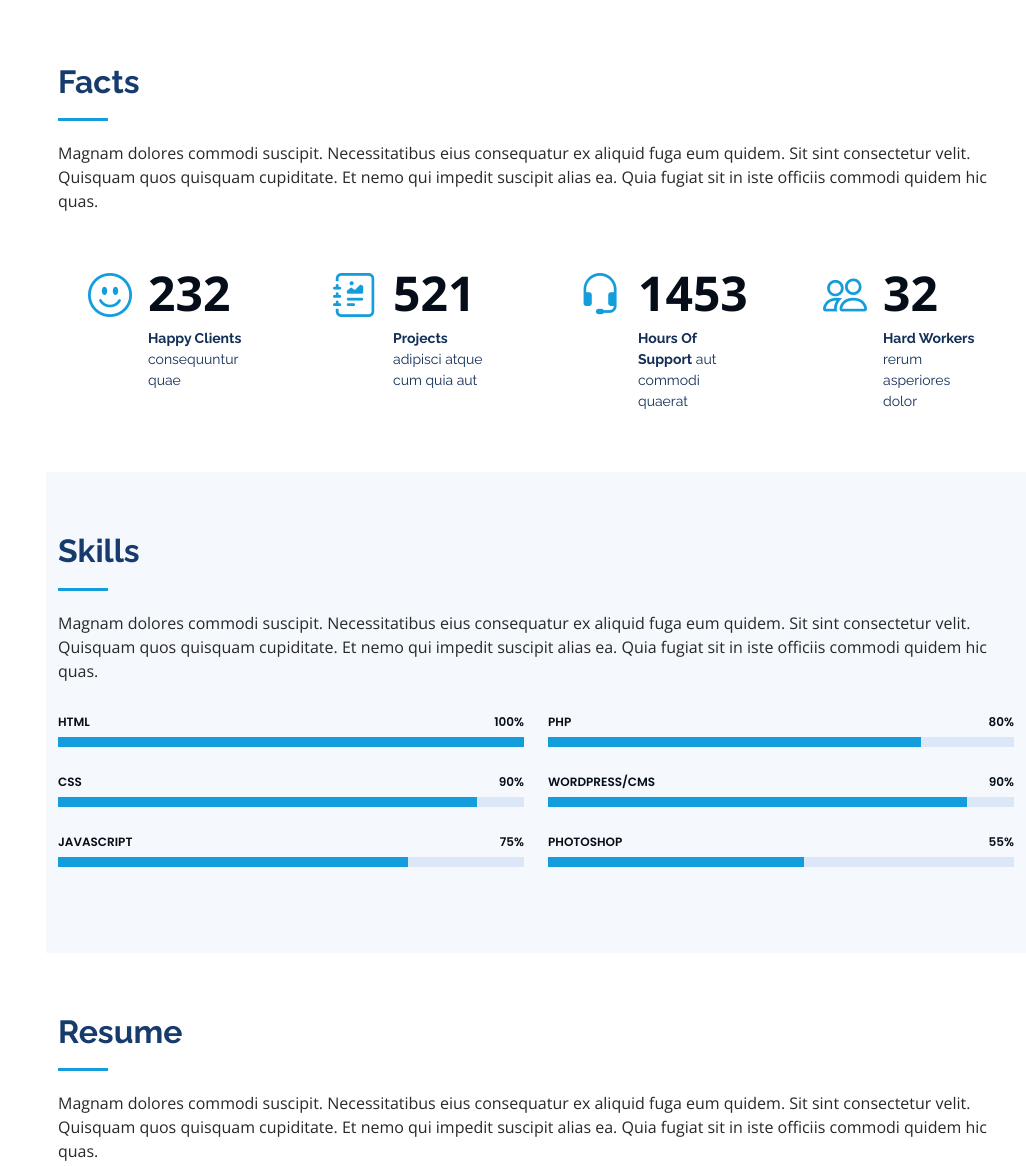
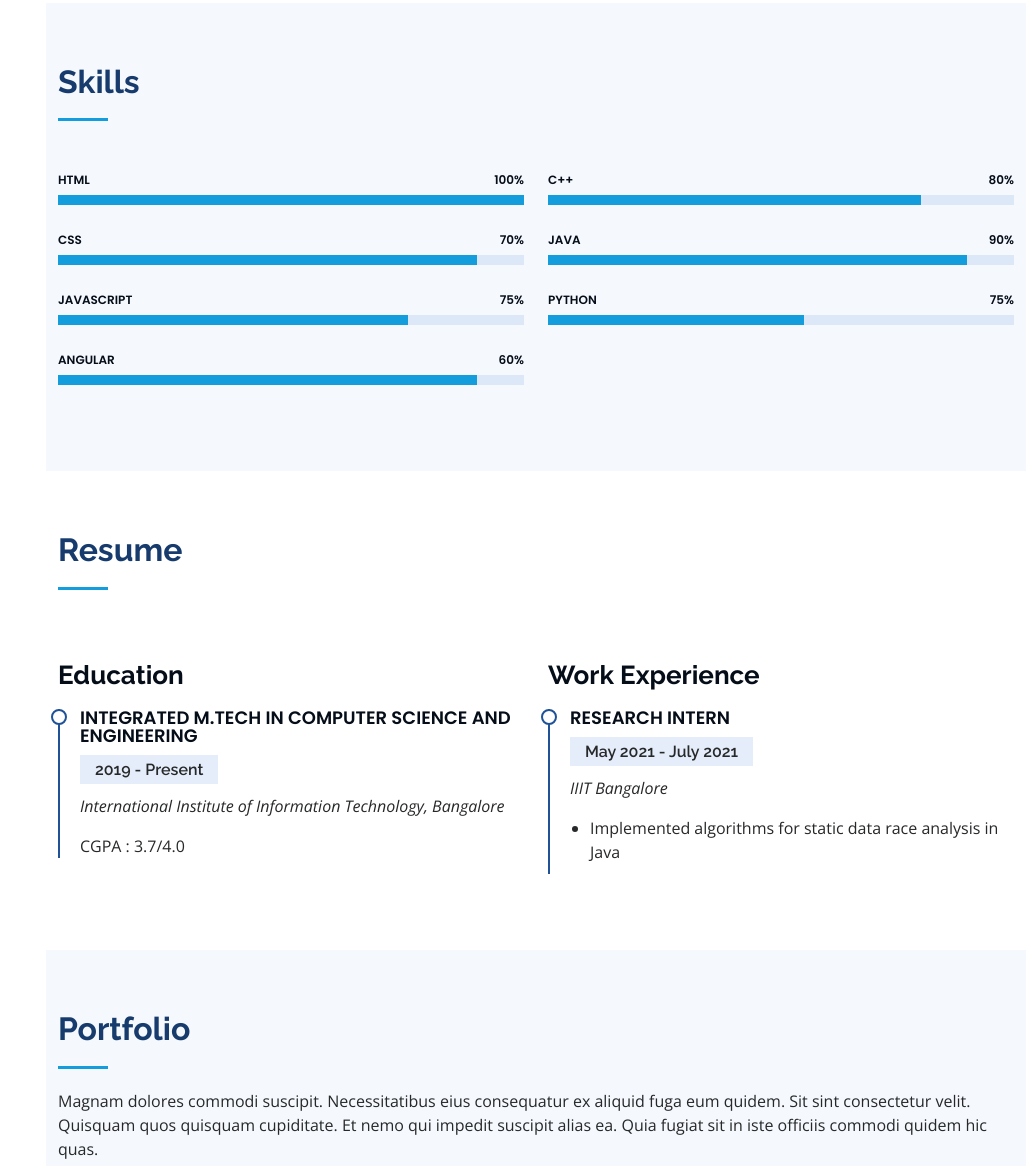
Before and after one commit to Gunin199/gunin199.github.io, a plain HTML site: page index.html in a window 1280 px wide. Shown: the part 1352-2518 px from the top of the page, without its empty margins (254-1280 px from the left). Drawn offline with nearby package versions, Linux system fonts and the light colour scheme.

Commit message:
Updated Skills and Resume Details

```diff
--- a/index.html
+++ b/index.html
@@ -125,61 +125,13 @@
       </div>
     </section><!-- End About Section -->
 
-    <!-- ======= Facts Section ======= -->
-    <section id="facts" class="facts">
-      <div class="container">
-
-        <div class="section-title">
-          <h2>Facts</h2>
-          <p>Magnam dolores commodi suscipit. Necessitatibus eius consequatur ex aliquid fuga eum quidem. Sit sint consectetur velit. Quisquam quos quisquam cupiditate. Et nemo qui impedit suscipit alias ea. Quia fugiat sit in iste officiis commodi quidem hic quas.</p>
-        </div>
-
-        <div class="row no-gutters">
-
-          <div class="col-lg-3 col-md-6 d-md-flex align-items-md-stretch" data-aos="fade-up">
-            <div class="count-box">
-              <i class="bi bi-emoji-smile"></i>
-              <span data-purecounter-start="0" data-purecounter-end="232" data-purecounter-duration="1" class="purecounter"></span>
-              <p><strong>Happy Clients</strong> consequuntur quae</p>
-            </div>
-          </div>
-
-          <div class="col-lg-3 col-md-6 d-md-flex align-items-md-stretch" data-aos="fade-up" data-aos-delay="100">
-            <div class="count-box">
-              <i class="bi bi-journal-richtext"></i>
-              <span data-purecounter-start="0" data-purecounter-end="521" data-purecounter-duration="1" class="purecounter"></span>
-              <p><strong>Projects</strong> adipisci atque cum quia aut</p>
-            </div>
-          </div>
-
-          <div class="col-lg-3 col-md-6 d-md-flex align-items-md-stretch" data-aos="fade-up" data-aos-delay="200">
-            <div class="count-box">
-              <i class="bi bi-headset"></i>
-              <span data-purecounter-start="0" data-purecounter-end="1453" data-purecounter-duration="1" class="purecounter"></span>
-              <p><strong>Hours Of Support</strong> aut commodi quaerat</p>
-            </div>
-          </div>
-
-          <div class="col-lg-3 col-md-6 d-md-flex align-items-md-stretch" data-aos="fade-up" data-aos-delay="300">
-            <div class="count-box">
-              <i class="bi bi-people"></i>
-              <span data-purecounter-start="0" data-purecounter-end="32" data-purecounter-duration="1" class="purecounter"></span>
-              <p><strong>Hard Workers</strong> rerum asperiores dolor</p>
-            </div>
-          </div>
-
-        </div>
-
-      </div>
-    </section><!-- End Facts Section -->
-
     <!-- ======= Skills Section ======= -->
     <section id="skills" class="skills section-bg">
       <div class="container">
 
         <div class="section-title">
           <h2>Skills</h2>
-          <p>Magnam dolores commodi suscipit. Necessitatibus eius consequatur ex aliquid fuga eum quidem. Sit sint consectetur velit. Quisquam quos quisquam cupiditate. Et nemo qui impedit suscipit alias ea. Quia fugiat sit in iste officiis commodi quidem hic quas.</p>
+          <!-- <p>Magnam dolores commodi suscipit. Necessitatibus eius consequatur ex aliquid fuga eum quidem. Sit sint consectetur velit. Quisquam quos quisquam cupiditate. Et nemo qui impedit suscipit alias ea. Quia fugiat sit in iste officiis commodi quidem hic quas.</p> -->
         </div>
 
         <div class="row skills-content">
@@ -194,7 +146,7 @@
             </div>
 
             <div class="progress">
-              <span class="skill">CSS <i class="val">90%</i></span>
+              <span class="skill">CSS <i class="val">70%</i></span>
               <div class="progress-bar-wrap">
                 <div class="progress-bar" role="progressbar" aria-valuenow="90" aria-valuemin="0" aria-valuemax="100"></div>
               </div>
@@ -207,26 +159,33 @@
               </div>
             </div>
 
+            <div class="progress">
+              <span class="skill">Angular <i class="val">60%</i></span>
+              <div class="progress-bar-wrap">
+                <div class="progress-bar" role="progressbar" aria-valuenow="90" aria-valuemin="0" aria-valuemax="100"></div>
+              </div>
+            </div>
+
           </div>
 
           <div class="col-lg-6" data-aos="fade-up" data-aos-delay="100">
 
             <div class="progress">
-              <span class="skill">PHP <i class="val">80%</i></span>
+              <span class="skill">C++ <i class="val">80%</i></span>
               <div class="progress-bar-wrap">
                 <div class="progress-bar" role="progressbar" aria-valuenow="80" aria-valuemin="0" aria-valuemax="100"></div>
               </div>
             </div>
 
             <div class="progress">
-              <span class="skill">WordPress/CMS <i class="val">90%</i></span>
+              <span class="skill">Java <i class="val">90%</i></span>
               <div class="progress-bar-wrap">
                 <div class="progress-bar" role="progressbar" aria-valuenow="90" aria-valuemin="0" aria-valuemax="100"></div>
               </div>
             </div>
 
             <div class="progress">
-              <span class="skill">Photoshop <i class="val">55%</i></span>
+              <span class="skill">Python <i class="val">75%</i></span>
               <div class="progress-bar-wrap">
                 <div class="progress-bar" role="progressbar" aria-valuenow="55" aria-valuemin="0" aria-valuemax="100"></div>
               </div>
@@ -245,58 +204,29 @@
 
         <div class="section-title">
           <h2>Resume</h2>
-          <p>Magnam dolores commodi suscipit. Necessitatibus eius consequatur ex aliquid fuga eum quidem. Sit sint consectetur velit. Quisquam quos quisquam cupiditate. Et nemo qui impedit suscipit alias ea. Quia fugiat sit in iste officiis commodi quidem hic quas.</p>
+          <!-- <p>Magnam dolores commodi suscipit. Necessitatibus eius consequatur ex aliquid fuga eum quidem. Sit sint consectetur velit. Quisquam quos quisquam cupiditate. Et nemo qui impedit suscipit alias ea. Quia fugiat sit in iste officiis commodi quidem hic quas.</p> -->
         </div>
 
         <div class="row">
           <div class="col-lg-6" data-aos="fade-up">
-            <h3 class="resume-title">Sumary</h3>
-            <div class="resume-item pb-0">
-              <h4>Alex Smith</h4>
-              <p><em>Innovative and deadline-driven Graphic Designer with 3+ years of experience designing and developing user-centered digital/print marketing material from initial concept to final, polished deliverable.</em></p>
-              <ul>
-                <li>Portland par 127,Orlando, FL</li>
-                <li>(123) 456-7891</li>
-                <li>alice.barkley@example.com</li>
-              </ul>
-            </div>
 
             <h3 class="resume-title">Education</h3>
             <div class="resume-item">
-              <h4>Master of Fine Arts &amp; Graphic Design</h4>
-              <h5>2015 - 2016</h5>
-              <p><em>Rochester Institute of Technology, Rochester, NY</em></p>
-              <p>Qui deserunt veniam. Et sed aliquam labore tempore sed quisquam iusto autem sit. Ea vero voluptatum qui ut dignissimos deleniti nerada porti sand markend</p>
+              <h4>Integrated M.Tech in Computer Science and Engineering</h4>
+              <h5>2019 - Present</h5>
+              <p><em>International Institute of Information Technology, Bangalore</em></p>
+              <p>CGPA : 3.7/4.0 </p>
             </div>
-            <div class="resume-item">
-              <h4>Bachelor of Fine Arts &amp; Graphic Design</h4>
-              <h5>2010 - 2014</h5>
-              <p><em>Rochester Institute of Technology, Rochester, NY</em></p>
-              <p>Quia nobis sequi est occaecati aut. Repudiandae et iusto quae reiciendis et quis Eius vel ratione eius unde vitae rerum voluptates asperiores voluptatem Earum molestiae consequatur neque etlon sader mart dila</p>
-            </div>
+
           </div>
           <div class="col-lg-6" data-aos="fade-up" data-aos-delay="100">
-            <h3 class="resume-title">Professional Experience</h3>
+            <h3 class="resume-title">Work Experience</h3>
             <div class="resume-item">
-              <h4>Senior graphic design specialist</h4>
-              <h5>2019 - Present</h5>
-              <p><em>Experion, New York, NY </em></p>
+              <h4>Research Intern</h4>
+              <h5>May 2021 - July 2021</h5>
+              <p><em>IIIT Bangalore</em></p>
               <ul>
-                <li>Lead in the design, development, and implementation of the graphic, layout, and production communication materials</li>
-                <li>Delegate tasks to the 7 members of the design team and provide counsel on all aspects of the project. </li>
-                <li>Supervise the assessment of all graphic materials in order to ensure quality and accuracy of the design</li>
-                <li>Oversee the efficient use of production project budgets ranging from $2,000 - $25,000</li>
-              </ul>
-            </div>
-            <div class="resume-item">
-              <h4>Graphic design specialist</h4>
-              <h5>2017 - 2018</h5>
-              <p><em>Stepping Stone Advertising, New York, NY</em></p>
-              <ul>
-                <li>Developed numerous marketing programs (logos, brochures,infographics, presentations, and advertisements).</li>
-                <li>Managed up to 5 projects or tasks at a given time while under pressure</li>
-                <li>Recommended and consulted with clients on the most appropriate graphic design</li>
-                <li>Created 4+ design presentations and proposals a month for clients and account managers</li>
+                <li>Implemented algorithms for static data race analysis in Java</li>
               </ul>
             </div>
           </div>
```
